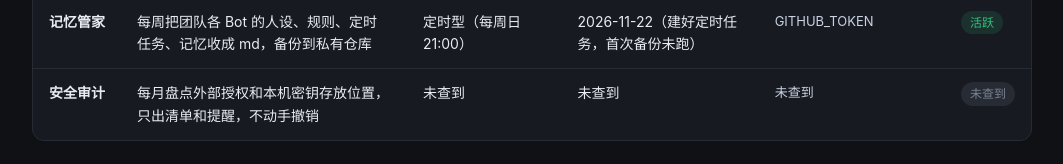
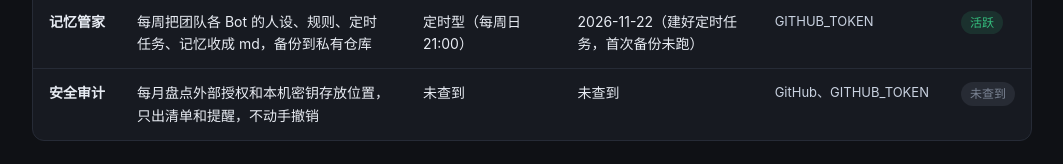
Before and after one commit to cadelskydream-pixel/Botteam, a plain HTML site: page index.html in a window 1280 px wide. Shown: the part 501-665 px from the top of the page, without its empty margins (108-1171 px from the left). Drawn offline with Linux system fonts and the light colour scheme.

Commit message:
更新团队 Bot 花名册

```diff
--- a/index.html
+++ b/index.html
@@ -95,7 +95,7 @@
           <td>每月盘点外部授权和本机密钥存放位置，只出清单和提醒，不动手撤销</td>
           <td>未查到</td>
           <td>未查到</td>
-          <td class="auth">未查到</td>
+          <td class="auth">GitHub、GITHUB_TOKEN</td>
           <td><span class="pill none">未查到</span></td>
         </tr>
       </tbody>
```
